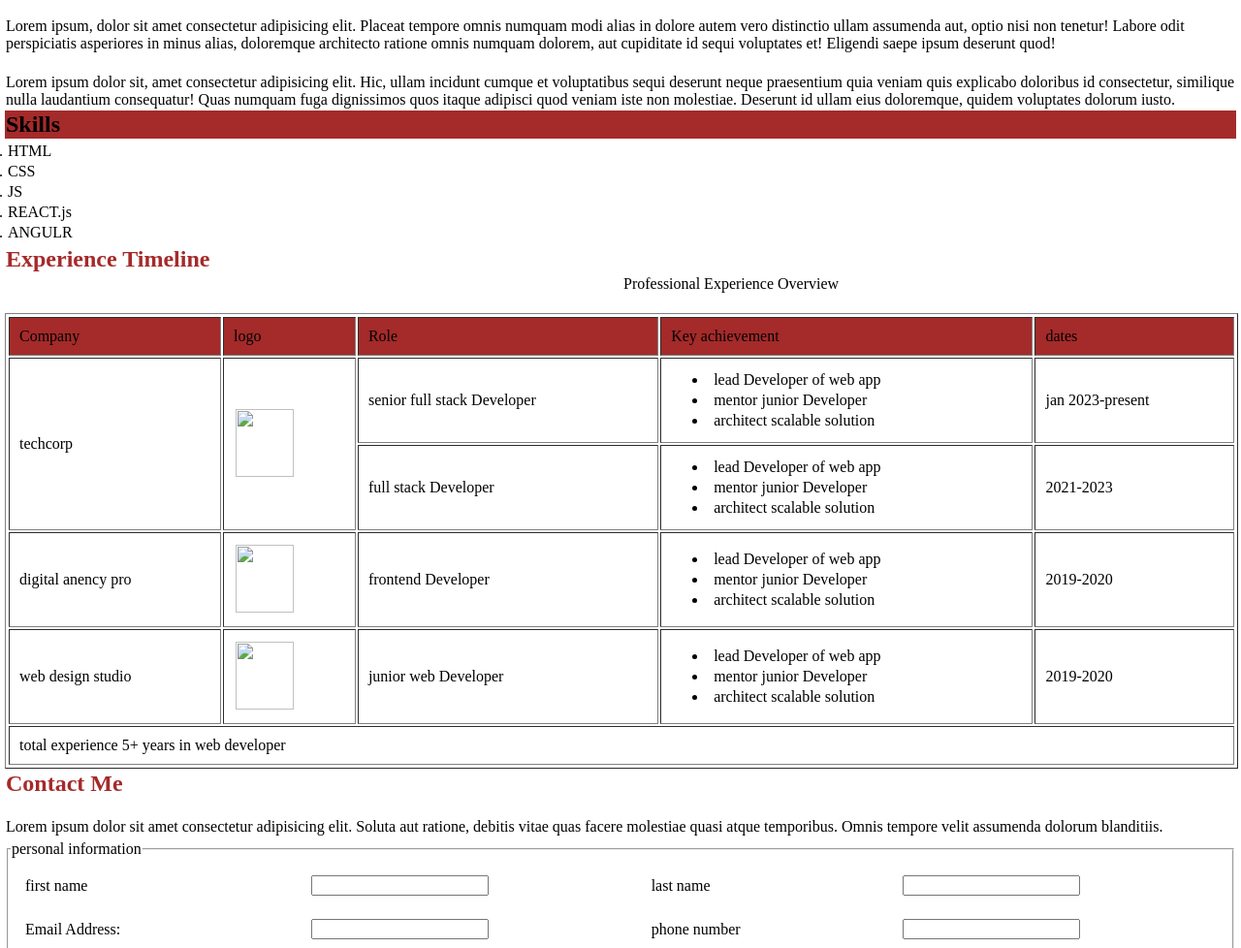
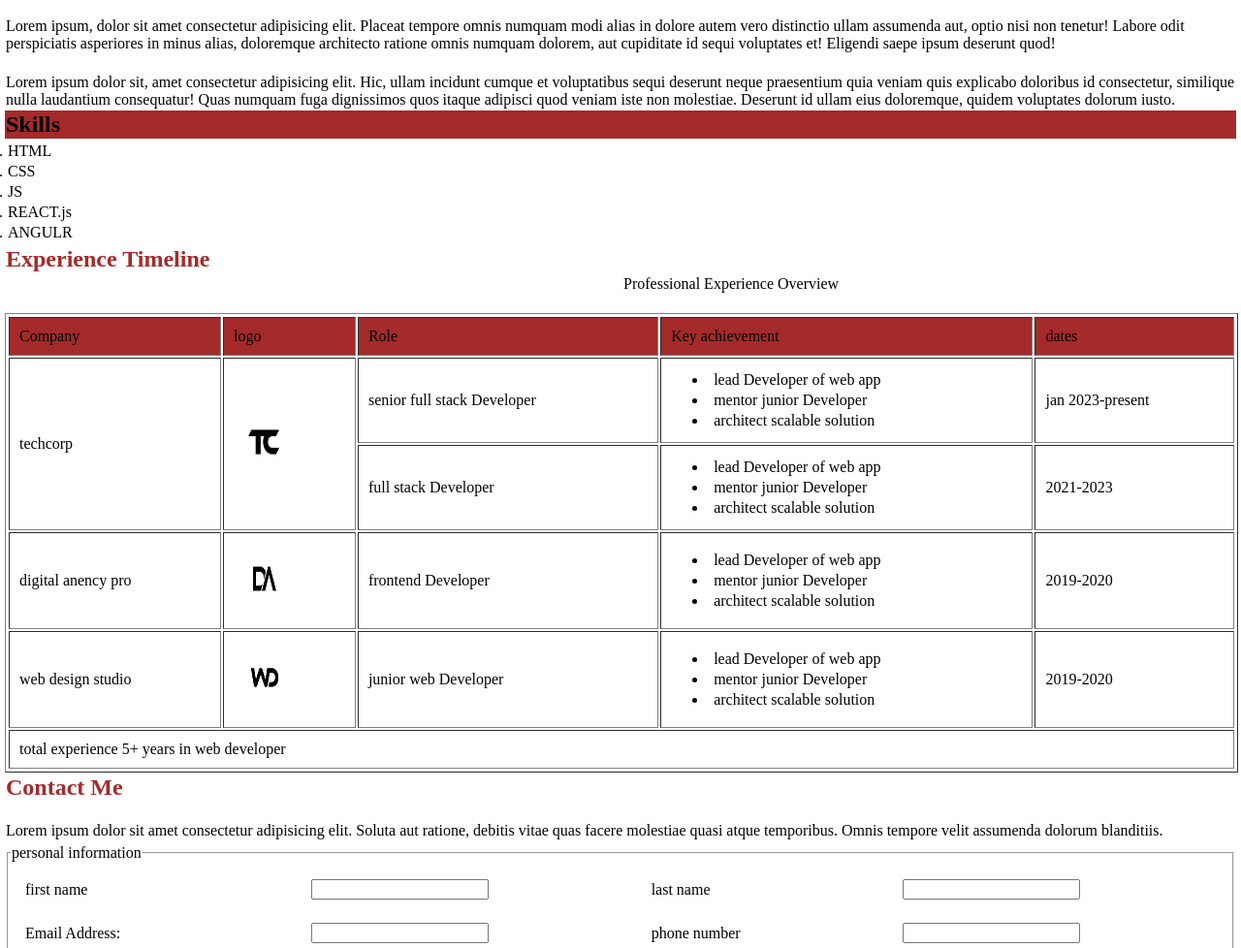
Before and after one commit to AliOsama-12/task1, a plain HTML site: page index.html in a window 1280 px wide. Shown: the part 122-1100 px from the top of the page at 97% size. Drawn offline with Linux system fonts and the light colour scheme.

Commit message:
Update index.html

```diff
--- a/index.html
+++ b/index.html
@@ -35,7 +35,7 @@
 
     <tr>
         <td rowspan="2">techcorp</td>
-        <td rowspan="2"> <img src="image/tc.jpg"> </td>
+        <td rowspan="2"> <img src="tc.jpg"> </td>
         <td>senior full stack Developer</td>
         <td><ul>
             <li>lead Developer of web app</li>
@@ -58,7 +58,7 @@
 
     <tr>
         <td>digital anency pro</td>
-         <td> <img src="image/da.jpg"> </td>
+         <td> <img src="da.jpg"> </td>
          <td>frontend Developer</td>
          <td><ul>
             <li>lead Developer of web app</li>
@@ -70,7 +70,7 @@
 
     <tr>
         <td>web design studio</td>
-        <td> <img src="image/wd.jpg"> </td>
+        <td> <img src="wd.jpg"> </td>
         <td>junior web Developer</td>
          <td><ul>
             <li>lead Developer of web app</li>
```
